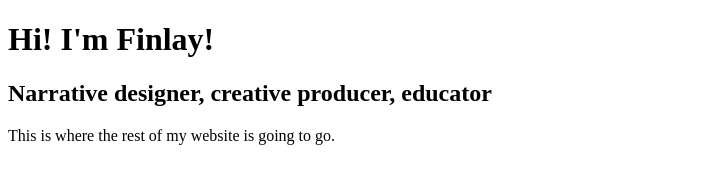
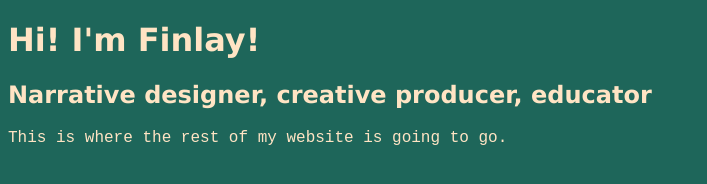
Before and after one commit to infernal-glow/finlaylogan.github.io, a plain HTML site: page index.html in a window 1280 px wide. Shown: the whole page, without its empty margins (0-707 px from the left). Drawn offline with Linux system fonts and the light colour scheme.

Commit message:
Update index.html

```diff
--- a/index.html
+++ b/index.html
@@ -1,5 +1,18 @@
 <!DOCTYPE html>
 <HTML>
+
+<head>
+<style>
+body {background-color: rgb(30, 102, 90);}
+h1   {color: bisque;
+        font-family: Verdana, Geneva, Tahoma, sans-serif;}
+h2   {color: bisque;
+        font-family: Verdana, Geneva, Tahoma, sans-serif;}
+p    {color: bisque;
+        font-family: 'Courier New', Courier, monospace;}
+</style>
+</head>
+
 <body>
 
     <h1>Hi! I'm Finlay!</h1>
```
